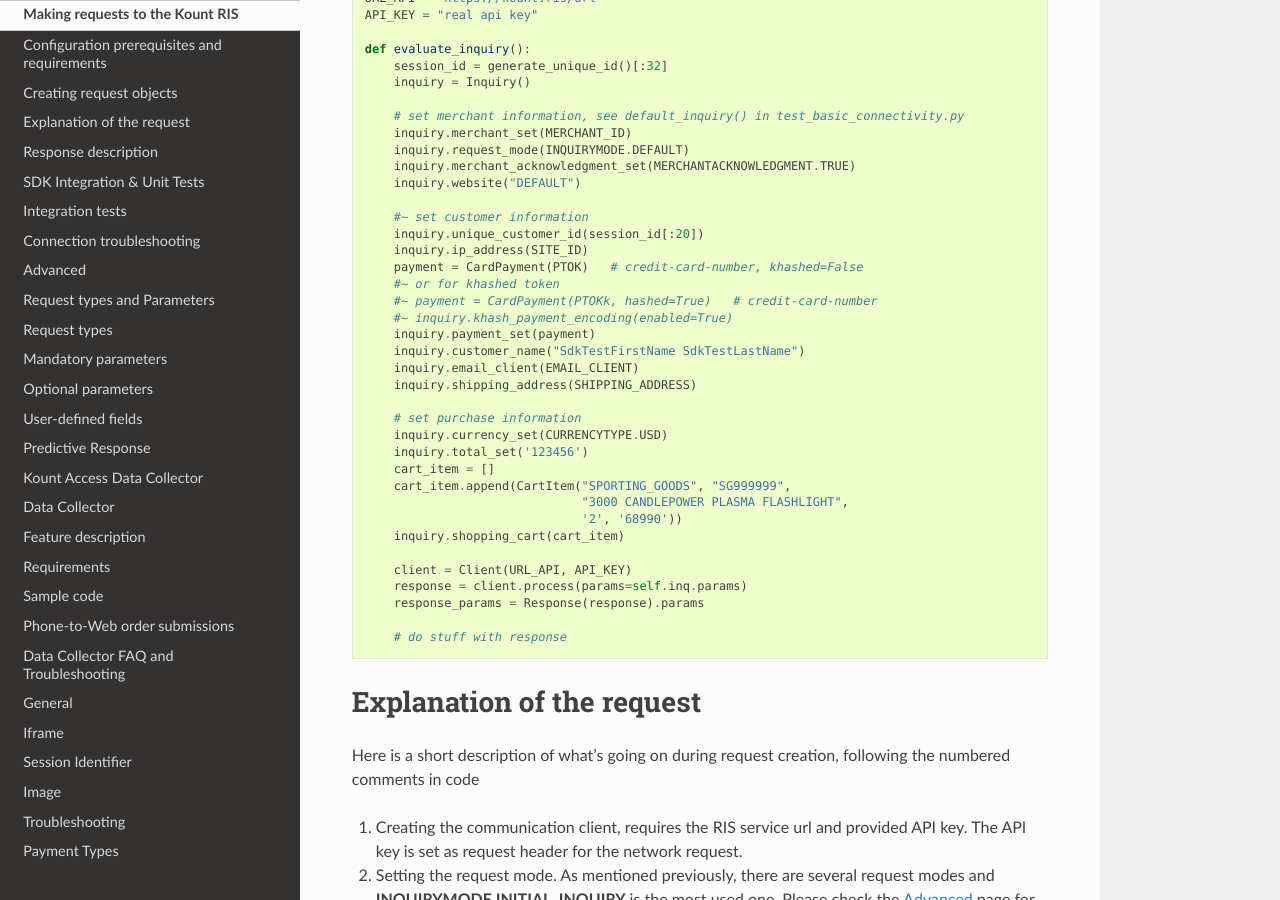
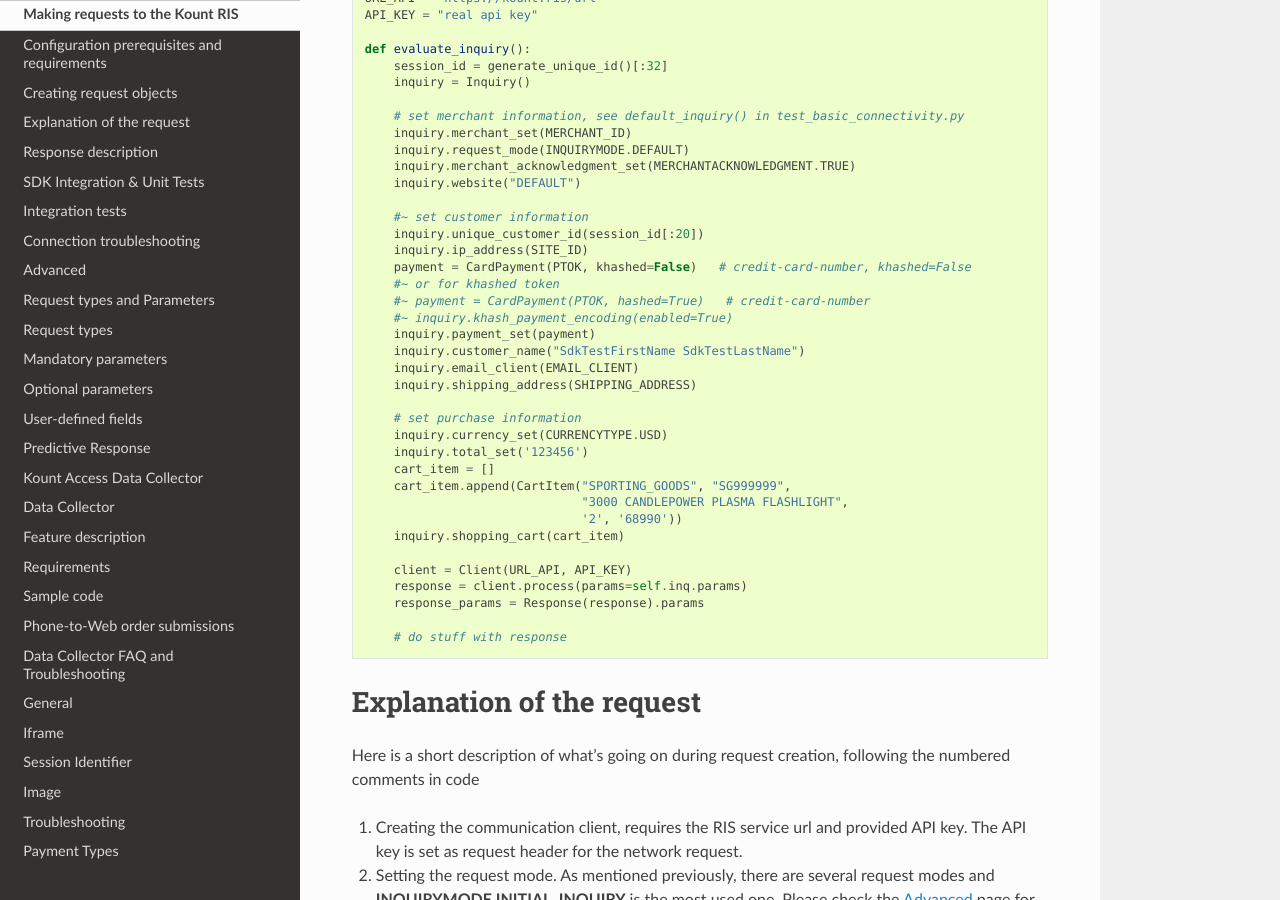
Before and after one commit to Kount/kount-ris-python-sdk, a Sphinx documentation site: the page built from docs/Making-requests-to-the-Kount-RIS.rst, in a window 1280 px wide and 900 px high, scrolled down 1184 px. Built offline with Sphinx 7.4.7 and the Read the Docs theme 2.0.0, drawn with Linux system fonts in a browser that asks for light colours.

Commit message:
Update Making-requests-to-the-Kount-RIS.rst

```diff
--- a/docs/Making-requests-to-the-Kount-RIS.rst
+++ b/docs/Making-requests-to-the-Kount-RIS.rst
@@ -72,9 +72,9 @@ service. /**see test\_inquiry.py**/
         #~ set customer information
         inquiry.unique_customer_id(session_id[:20])
         inquiry.ip_address(SITE_ID)
-        payment = CardPayment(PTOK)   # credit-card-number, khashed=False
+        payment = CardPayment(PTOK, khashed=False)   # credit-card-number, khashed=False
         #~ or for khashed token
-        #~ payment = CardPayment(PTOKk, hashed=True)   # credit-card-number
+        #~ payment = CardPayment(PTOK, hashed=True)   # credit-card-number
         #~ inquiry.khash_payment_encoding(enabled=True)
         inquiry.payment_set(payment)
         inquiry.customer_name("SdkTestFirstName SdkTestLastName")
```
